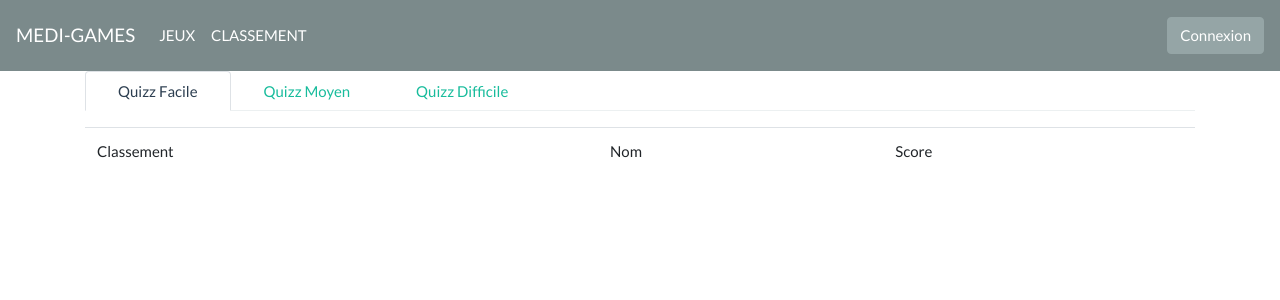
After one commit to Philtesting/PHP-Jeux, a Symfony app: template templates/classement/index.html.twig in a window 1280 px wide. The commit adds this page. Shown: the top 300 px of the page. Run offline with Twig, Linux system fonts and the light colour scheme; the template is opened without the code that fills it, so the values that code supplies are empty; some libraries are stand-ins or nearby versions.

Commit message:
classement

```diff
--- a/src/Controller/AdminController.php
+++ b/src/Controller/AdminController.php
@@ -31,7 +31,7 @@ class AdminController extends AbstractController
             $this->manager->flush();
 
         }
-        return $this->render('admin/quizzQuestion.html.twig' ,[
+        return $this->render('admin/quizzQuestions.html.twig' ,[
              'form' => $form->createView()
              ]);
     }
--- a/src/Controller/QuizzController.php
+++ b/src/Controller/QuizzController.php
@@ -2,15 +2,11 @@
 
 namespace App\Controller;
 
-use App\Entity\Quizz;
-use App\Entity\Users;
 use App\Repository\QuizzRepository;
 use App\Repository\UsersRepository;
 use Symfony\Bundle\FrameworkBundle\Controller\AbstractController;
 use Symfony\Component\HttpFoundation\Request;
-use Symfony\Component\HttpFoundation\Response;
 use Symfony\Component\Routing\Annotation\Route;
-use Symfony\Component\Security\Core\User\UserInterface;
 
 /**
  * @Route("/game",name="game.")
--- a/templates/base.html.twig
+++ b/templates/base.html.twig
@@ -19,10 +19,10 @@
                 <ul class="navbar-nav mr-auto">
 
                     <li class="nav-item">
-                        <a class="nav-link" href="{{ path('jeux') }}" >JEUX</a>
+                        <a class="nav-link" href={{ path('jeux') }} >JEUX</a>
                     </li>
                     <li class="nav-item">
-                        <a class="nav-link" href="#">CLASSEMENT</a>
+                        <a class="nav-link" href={{path('class.index')}}>CLASSEMENT</a>
                     </li>
                     {% if app.user %}
                     <li class="nav-item">
--- /dev/null
+++ b/templates/classement/index.html.twig
@@ -0,0 +1,85 @@
+{% extends 'base.html.twig' %}
+
+{% block body %}
+
+    <div class="container">
+        <ul class="nav nav-tabs">
+            <li class="nav-item">
+                <a class="nav-link active" data-toggle="tab" href="#scoreF" role="tab" aria-selected="true" aria-controls="scoreF">Quizz Facile</a>
+            </li>
+            <li class="nav-item">
+                <a class="nav-link" data-toggle="tab" href="#scoreM" role="tab" aria-selected="false" aria-controls="scoreM">Quizz Moyen</a>
+            </li>
+            <li class="nav-item">
+                <a class="nav-link" data-toggle="tab" href="#scoreD" role="tab" aria-selected="false" aria-controls="scoreD">Quizz Difficile</a>
+            </li>
+        </ul>
+
+        <div class="tab-content py-3 px-3 px-sm-0" id="nav-tabContent">
+            <div class="tab-pane fade show active" id="scoreF"  aria-labelledby="scoreF">
+                <table class="table table-striped ">
+                    <thead>
+                        <tr>
+                            <td>Classement</td>
+                            <td>Nom</td>
+                            <td>Score</td>
+                        </tr>
+                    </thead>
+                    <tbody>
+                    {% for score in scoreF %}
+                        <tr>
+                            <td>{{loop.index}}</td>
+                            <td>{{score.username}}</td>
+                            <td>{{score.scoreFacil}}</td>
+                        </tr>
+                    {% endfor %}
+                    </tbody>
+                </table>
+            </div>
+
+            <div class="tab-pane fade" id="scoreM"  aria-labelledby="scoreM">
+                <table class="table table-striped">
+                    <thead>
+                        <tr>
+                            <td>Classement</td>
+                            <td>Nom</td>
+                            <td>Score</td>
+                        </tr>
+                    </thead>
+                    <tbody>
+                    {% for score in scoreM %}
+                        <tr>
+                            <td>{{loop.index}}</td>
+                            <td>{{score.username}}</td>
+                            <td>{{score.scoreMoyen}}</td>
+                        </tr>
+                    {% endfor %}
+
+                    </tbody>
+                </table>
+            </div>
+
+            <div class="tab-pane fade" id="scoreD"  aria-labelledby="scoreD">
+                <table class="table table-striped">
+                    <thead>
+                        <tr>
+                            <td>Classement</td>
+                            <td>Nom</td>
+                            <td>Score</td>
+                        </tr>
+                    </thead>
+                    <tbody>
+                    {% for score in scoreD %}
+                        <tr>
+                            <td>{{loop.index}}</td>
+                            <td>{{score.username}}</td>
+                            <td>{{score.scoreDifficil}}</td>
+                        </tr>
+                    {% endfor %}
+
+                    </tbody>
+                </table>
+            </div>
+        </div>
+    </div>
+{% endblock %}
--- a/templates/games/index.html.twig
+++ b/templates/games/index.html.twig
@@ -19,7 +19,7 @@
          <div class="m-3" class="controls">
             <form action="" method="post">
 
-                  <a href="#"  type = "submit" class="next-btn btn-quizz">Creer</a>
+                  <a href={{path("quizz.create")}}  type = "submit" class="next-btn btn-quizz">Creer</a>
             </form>
 
             <br>
@@ -27,7 +27,7 @@
 
             <form action="" method="post">
 
-                  <a href="#"  type = "submit" class="next-btn btn-quizz">Rejoindre</a>
+                  <a href={{path("quizz.index")}}  type = "submit" class="next-btn btn-quizz">Rejoindre</a>
             </form>
          </div>
       </div>
--- a/templates/quizz/acceuil.html.twig
+++ b/templates/quizz/acceuil.html.twig
@@ -2,7 +2,7 @@
 {% block title %}acceuil{% endblock %}
     {% block stylesheets %}
         <link rel="stylesheet" href="https://bootswatch.com/4/flatly/bootstrap.min.css">
-        {{ encore_entry_link_tags('app') }}
+
     {% endblock %}
 {% block body %}
 <div class="undernav">
--- a/templates/quizz/allRooms.html.twig
+++ b/templates/quizz/allRooms.html.twig
@@ -1,7 +1,7 @@
 {% extends 'base.html.twig' %}
 {% block body %}
 <div class="container">
-    <table class="table table-stripped">
+    <table class="table table-striped">
         <thead>
             <tr>
                 <td>Nom</td>
```
Also changed, not shown: src/Controller/ClassementController.php (added, +41 -0 lines), src/Controller/RoomController.php (+0 -13 lines).
